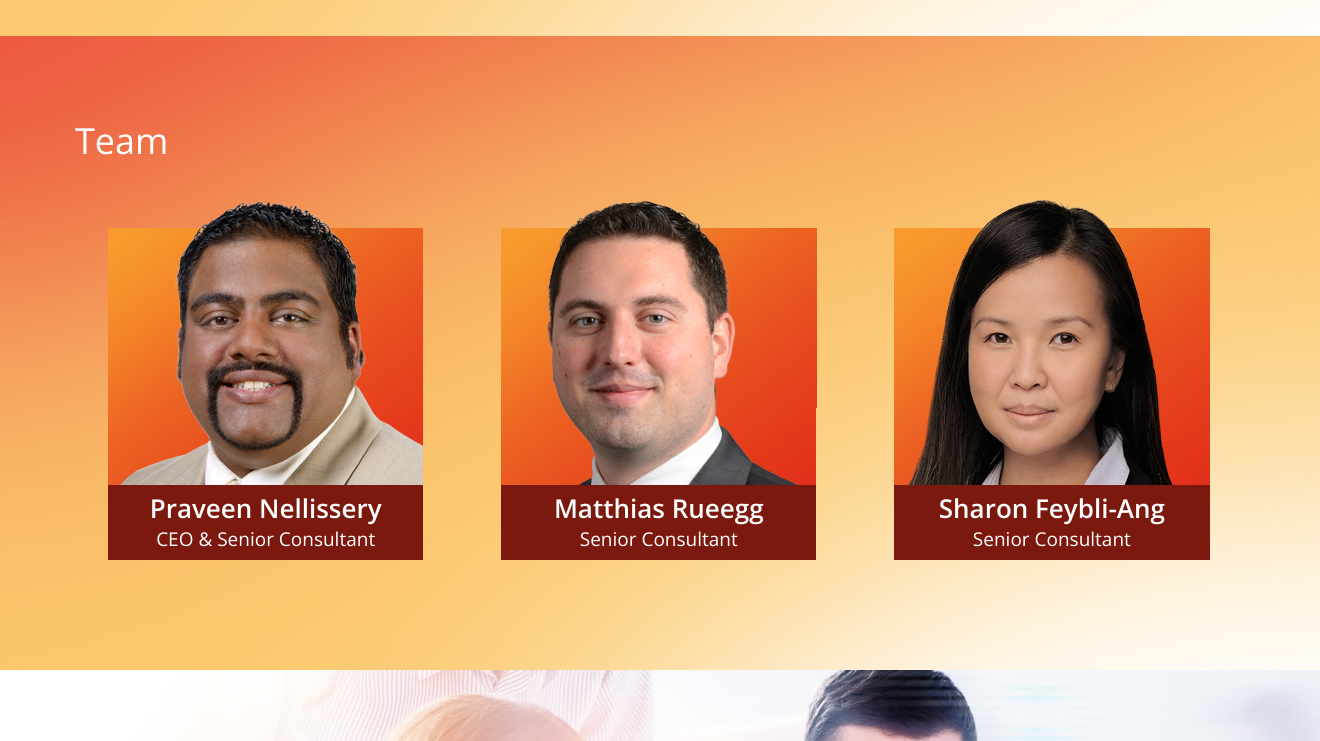
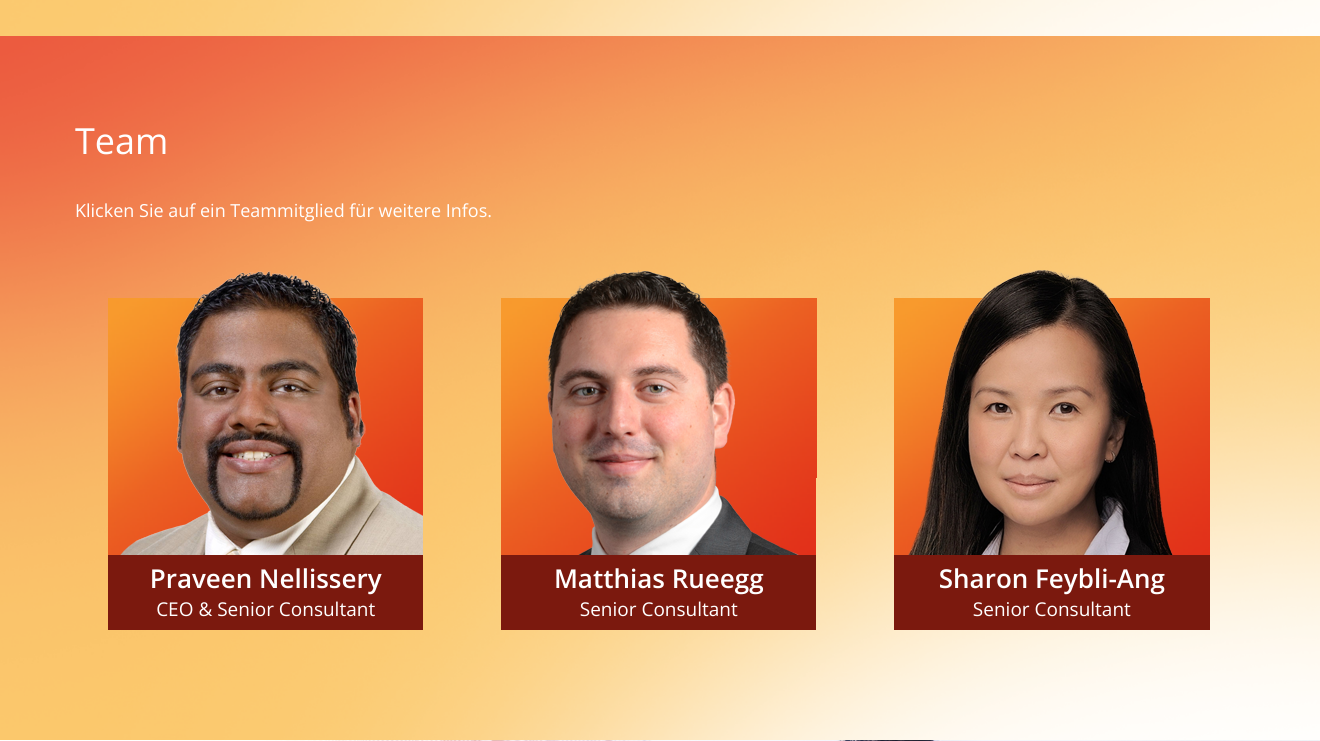
Before and after one commit to youfind4/helvetix, a PHP site: page / in a window 1320 px wide. Shown: the part 5314-6055 px from the top of the page. Run offline with PHP 8.4, Linux system fonts and the light colour scheme; some libraries are stand-ins or nearby versions.

Commit message:
Update index.php

```diff
--- a/index.php
+++ b/index.php
@@ -764,6 +764,7 @@ Dank unserer Erfolge profitieren unsere Partner von erprobtem Know-how, ausgewie
 	<div class="team" id="team">
 			<div class="wrapper">
 				<h2 class="sec_heading">Team<div class="close-btn"><img src="img/close.png" alt="images" class="close-img"><div class="close-txt">CLOSE</div></div></h2>
+				<p class="subtxt">Klicken Sie auf ein Teammitglied für weitere Infos.</p>
 				<ul class="tab-ul">
 					<li tab_head="one1"><div class="thumb_parent"><img src="img/Praveen_Nellissery-thumbnai.png"><div class="thumb_txt"><b>Praveen Nellissery</b><br>CEO &amp; Senior Consultant</div></div>
 						<a><b>Praveen Nellissery</b><br>CEO &amp; Senior Consultant</a>
```
